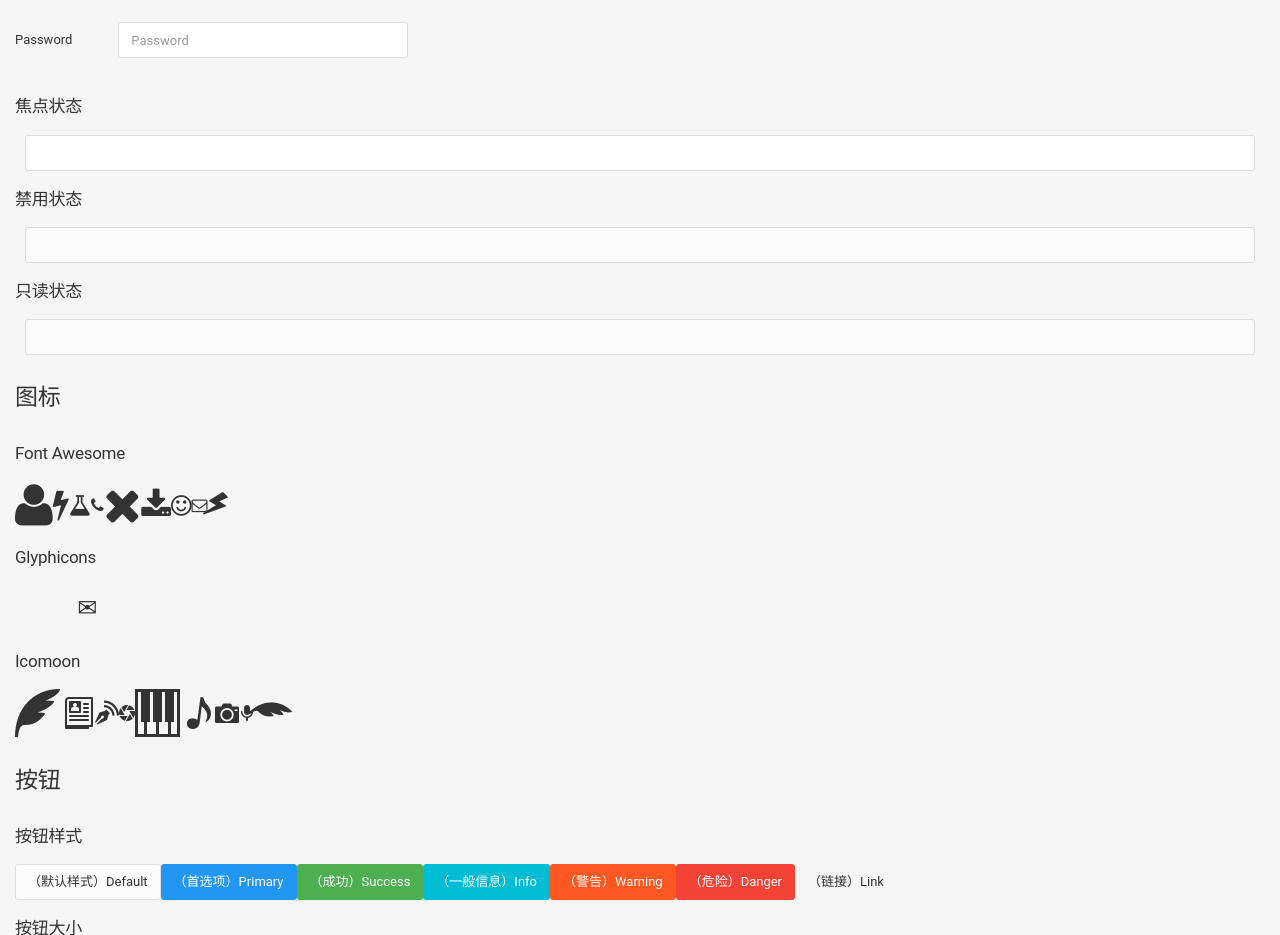
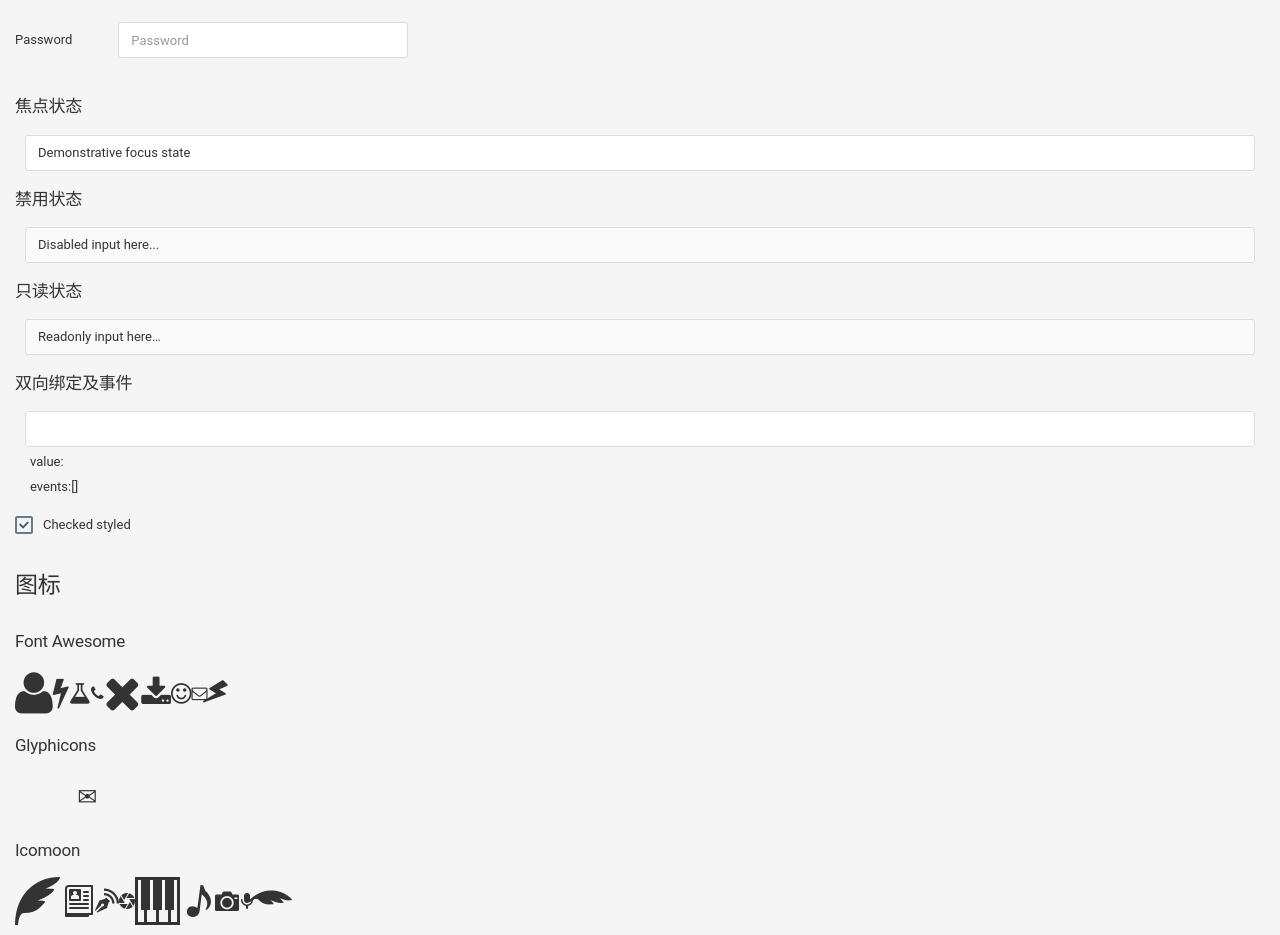
Before and after one commit to tk103331/Yonggle-UI, a Vue app: page / in a window 1280 px wide. Shown: the part 2160-3095 px from the top of the page. Built offline with nearby package versions, Linux system fonts and the light colour scheme; a web font is replaced by a local one.

Commit message:
输入框focus/blur事件

```diff
--- a/src/components/input/input.vue
+++ b/src/components/input/input.vue
@@ -6,8 +6,11 @@
     :focus="focus"
     :disabled="disabled"
     :readonly="readonly"
+    @focus="handleFocus"
+    @blur="handleBlur"
     @input="handleInput"
     @change="handleChange"
+    :value="innerValue"
   >
 </template>
 
@@ -32,12 +35,25 @@ export default {
       default: false
     }
   },
+  data() {
+    return {
+      innerValue:
+        this.value == undefined || this.value == null ? "" : this.value
+    };
+  },
   methods: {
-    handleInput(val) {
-      this.$emit("input", val);
+    handleFocus(e) {
+      this.$emit("focus");
     },
-    handleChange(val) {
-      this.$emit("change", cal);
+    handleBlur(e) {
+      this.$emit("blur");
+    },
+    handleInput(e) {
+      this.innerValue = e.target.value;
+      this.$emit("input", e.target.value);
+    },
+    handleChange(e) {
+      this.$emit("change", e.target.value);
     }
   }
 };
--- a/src/views/Test.vue
+++ b/src/views/Test.vue
@@ -155,6 +155,7 @@
         </yg-form-group>
       </yg-form>
     </yg-row>
+
     <yg-row>
       <h5>焦点状态</h5>
     </yg-row>
@@ -178,6 +179,34 @@
       <yg-col>
         <yg-input readonly value="Readonly input here…"></yg-input>
       </yg-col>
+    </yg-row>
+    <yg-row>
+      <h5>双向绑定及事件</h5>
+    </yg-row>
+    <yg-row>
+      <yg-col>
+        <yg-input
+          focus
+          v-model="inputValue"
+          @input="inputEvents.push('input')"
+          @change="inputEvents.push('change')"
+          @focus="inputEvents.push('focus')"
+          @blur="inputEvents.push('blur')"
+        ></yg-input>
+        <yg-row>value:{{inputValue}}</yg-row>
+        <yg-row>events:{{inputEvents}}</yg-row>
+      </yg-col>
+    </yg-row>
+    <yg-row>
+      <div class="checkbox">
+        <label>
+          <div class="checker">
+            <span class="checked">
+              <input type="checkbox" class="styled" checked="checked">
+            </span>
+          </div>Checked styled
+        </label>
+      </div>
     </yg-row>
 
     <yg-row>
@@ -348,7 +377,9 @@ export default {
         { no: 1, firstName: "Mark", lastName: "Otto", username: "mdo" },
         { no: 1, firstName: "Jacob", lastName: "Thornton", username: "fat" },
         { no: 1, firstName: "Larry", lastName: "the Bird", username: "twitter" }
-      ]
+      ],
+      inputValue: "",
+      inputEvents: []
     };
   },
   components: {
```
